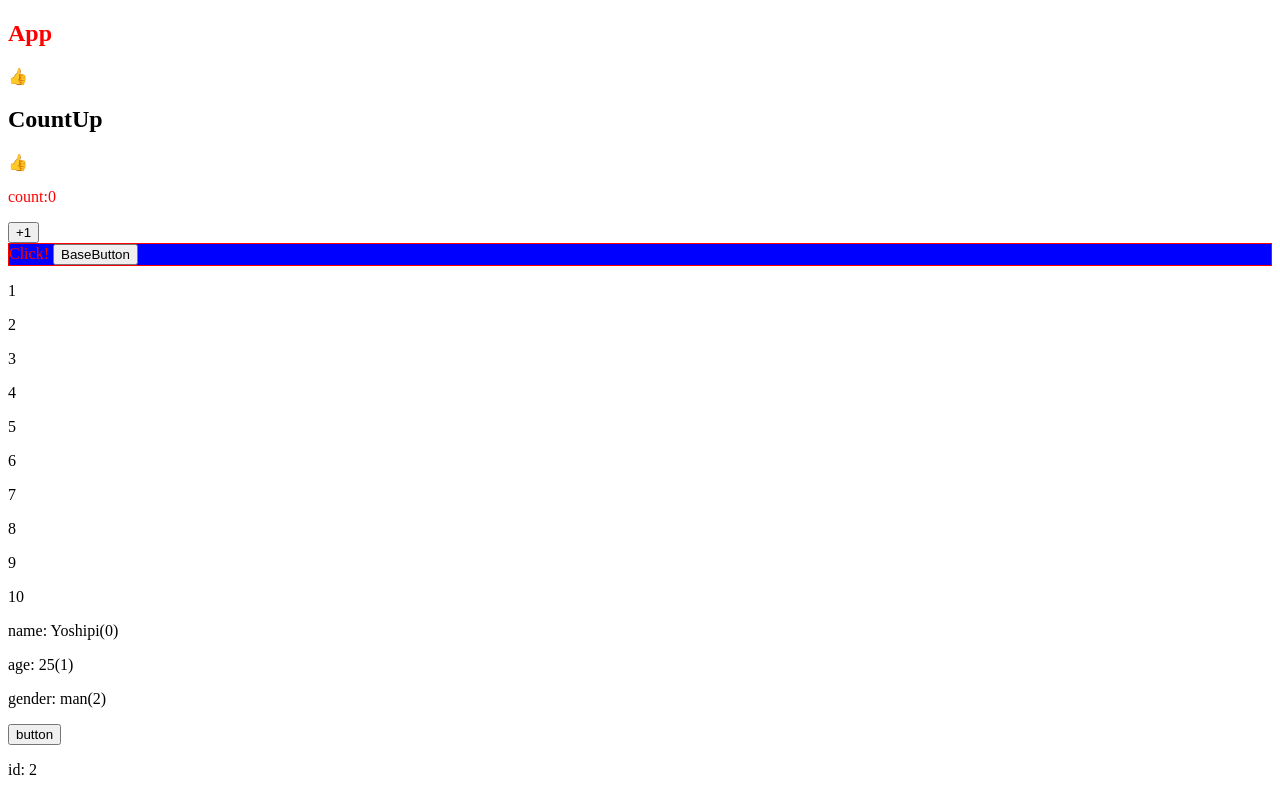
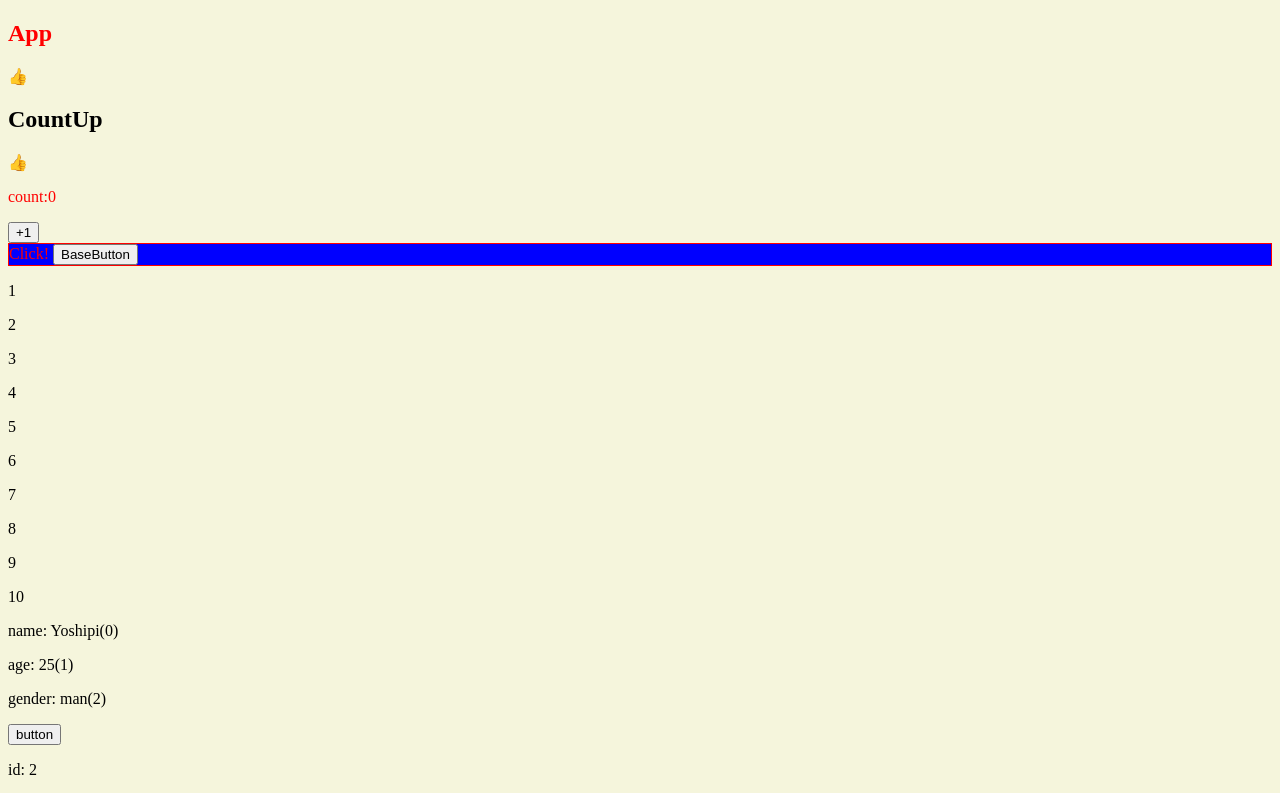
Before and after one commit to reo0306/vue-practise, a Vue app in the folder vue-lesson/: page / in a window 1280 px wide. Shown: the top 793 px of the page. Built offline with nearby package versions, Linux system fonts and the light colour scheme; the HTML template or start-up script is replaced by a standard one.

Commit message:
add vite css

```diff
--- /dev/null
+++ b/vue-lesson/src/assets/main.css
@@ -0,0 +1,3 @@
+body {
+  background-color: beige;
+}
--- a/vue-lesson/src/main.ts
+++ b/vue-lesson/src/main.ts
@@ -1,5 +1,6 @@
 import { createApp } from 'vue'
 import App from './App.vue'
 import BaseIcon from '@/components/BaseIcon.vue'
+import './assets/main.css'
 
 createApp(App).component('BaseIcon', BaseIcon).mount('#app')
```
